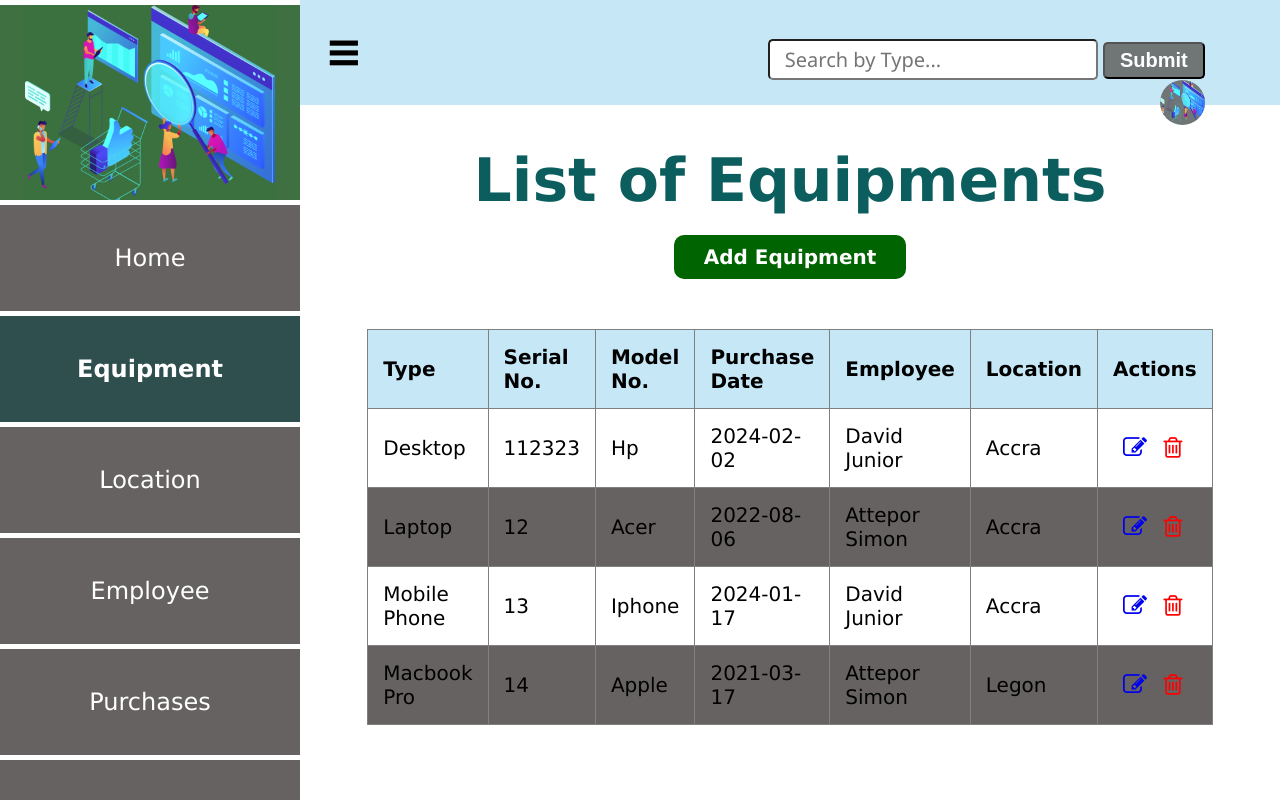
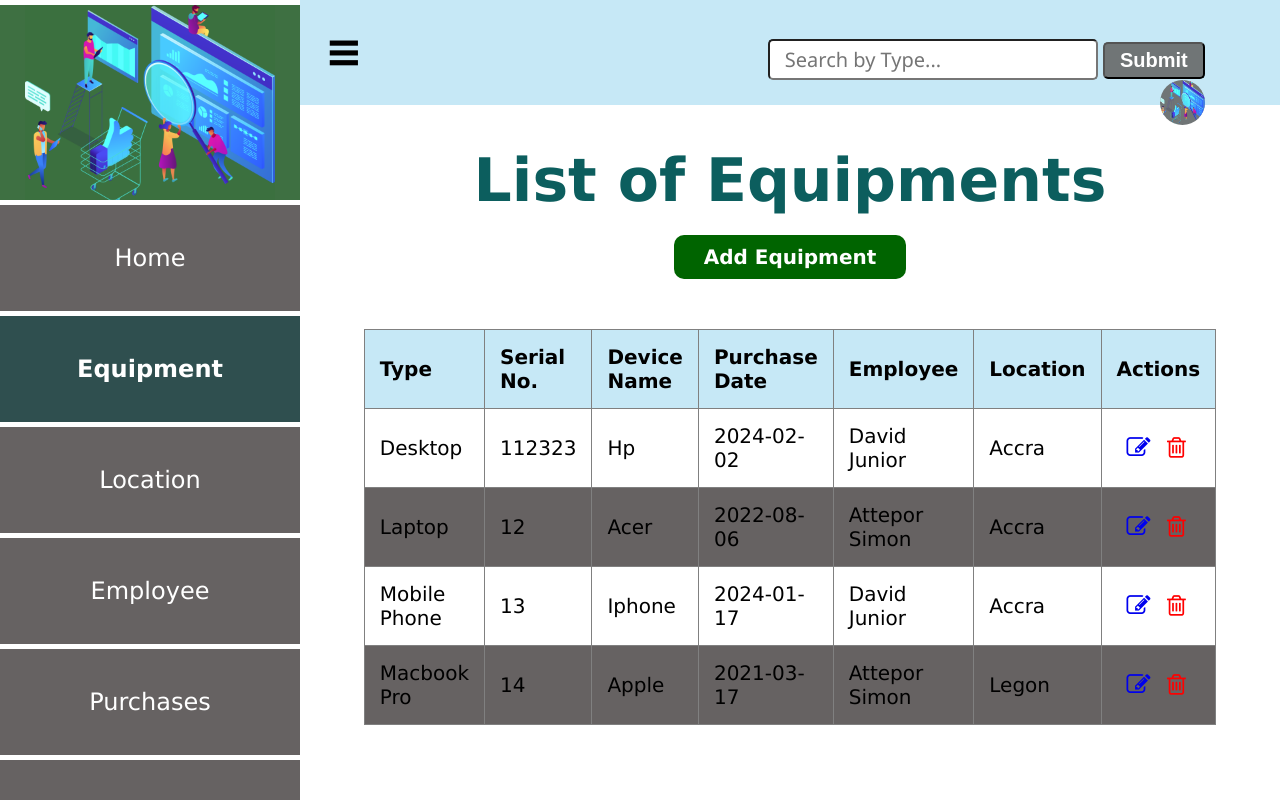
Before and after one commit to Aristocratjnr/device-inventory-system, a Flask app: page /equipment in a window 1280 px wide. Run offline with Flask 3, Linux system fonts and the light colour scheme; data comes from the database, SQL or seed files in the repository; both versions use the stored data as it was after the commit.

Commit message:
Update label names for serial number and model number fields

```diff
--- a/templates/equipmentList.html
+++ b/templates/equipmentList.html
@@ -66,7 +66,7 @@
                 <tr>
                     <th>Type</th>
                     <th>Serial No.</th>
-                    <th>Model No.</th>
+                    <th>Device Name</th>
                     <th>Purchase Date</th>
                     <th>Employee</th>
                     <th>Location</th>
```
Also changed, not shown: instance/OIS.db.
